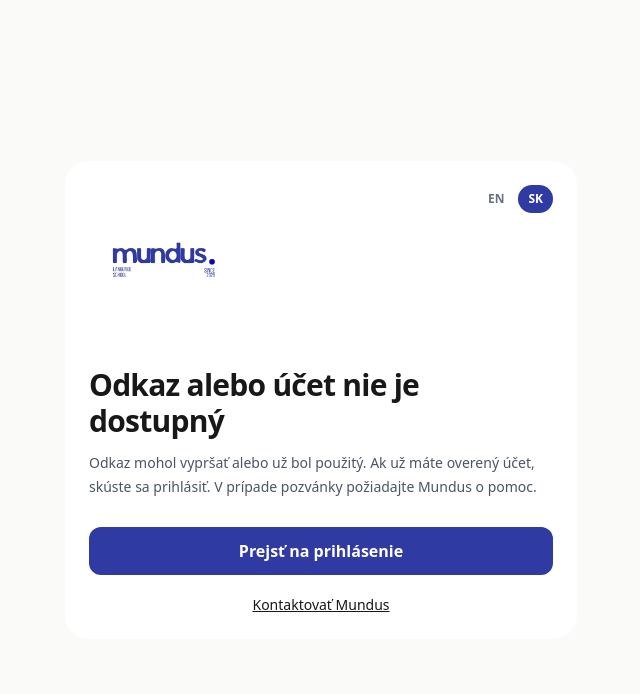
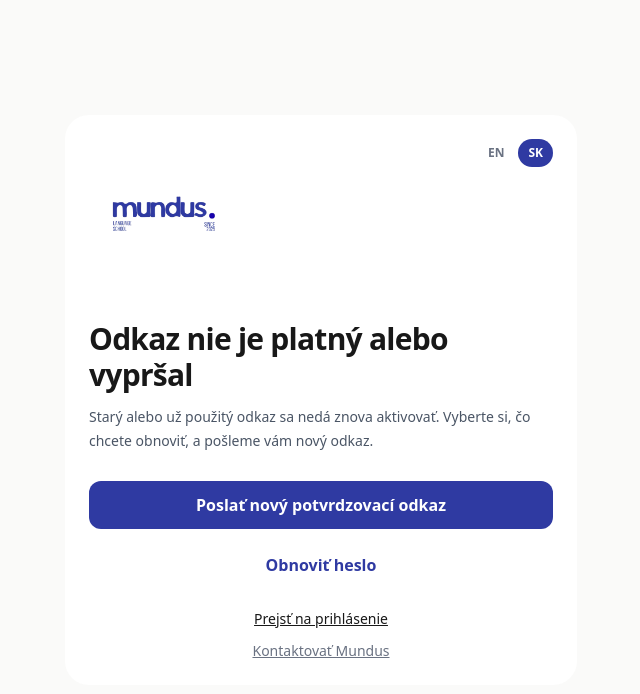
Before and after one commit to 505hits/mundus, a Next.js app: page /auth/error in a window 1280 px wide. Shown: the top 694 px of the page, without its empty margins (319-959 px from the left). Built offline with nearby package versions, Linux system fonts and the light colour scheme; no server answers.

Commit message:
Make expired auth links recoverable

```diff
--- a/src/app/auth/error/page.tsx
+++ b/src/app/auth/error/page.tsx
@@ -5,11 +5,28 @@ import { currentLanguage } from "@/lib/i18n";
 export default async function AuthErrorPage() {
   const language = await currentLanguage();
   const sk = language === "sk";
-  return <AccountShell
-    title={sk ? "Odkaz alebo účet nie je dostupný" : "Link or account unavailable"}
-    description={sk ? "Odkaz mohol vypršať alebo už bol použitý. Ak už máte overený účet, skúste sa prihlásiť. V prípade pozvánky požiadajte Mundus o pomoc." : "The link may have expired or already been used. If your account is already verified, try signing in. For invitation issues, contact Mundus."}
-  >
-    <Link className="block rounded-xl bg-[#2F3AA2] p-3 text-center font-semibold text-white" href="/login">{sk ? "Prejsť na prihlásenie" : "Go to sign in"}</Link>
-    <Link className="mt-5 block text-center text-sm underline" href="/contact">{sk ? "Kontaktovať Mundus" : "Contact Mundus"}</Link>
-  </AccountShell>;
+
+  return (
+    <AccountShell
+      title={sk ? "Odkaz nie je platný alebo vypršal" : "This link is invalid or expired"}
+      description={
+        sk
+          ? "Starý alebo už použitý odkaz sa nedá znova aktivovať. Vyberte si, čo chcete obnoviť, a pošleme vám nový odkaz."
+          : "An old or already-used link cannot be reactivated. Choose what you want to recover and we’ll send a new link."
+      }
+    >
+      <Link className="block rounded-xl bg-[#2F3AA2] p-3 text-center font-semibold text-white" href="/resend-confirmation">
+        {sk ? "Poslať nový potvrdzovací odkaz" : "Send a new confirmation link"}
+      </Link>
+      <Link className="mt-3 block rounded-xl border border-[#2F3AA2]/20 p-3 text-center font-semibold text-[#2F3AA2]" href="/forgot-password">
+        {sk ? "Obnoviť heslo" : "Reset password"}
+      </Link>
+      <Link className="mt-5 block text-center text-sm underline" href="/login">
+        {sk ? "Prejsť na prihlásenie" : "Go to sign in"}
+      </Link>
+      <Link className="mt-3 block text-center text-sm text-gray-500 underline" href="/contact">
+        {sk ? "Kontaktovať Mundus" : "Contact Mundus"}
+      </Link>
+    </AccountShell>
+  );
 }
```
